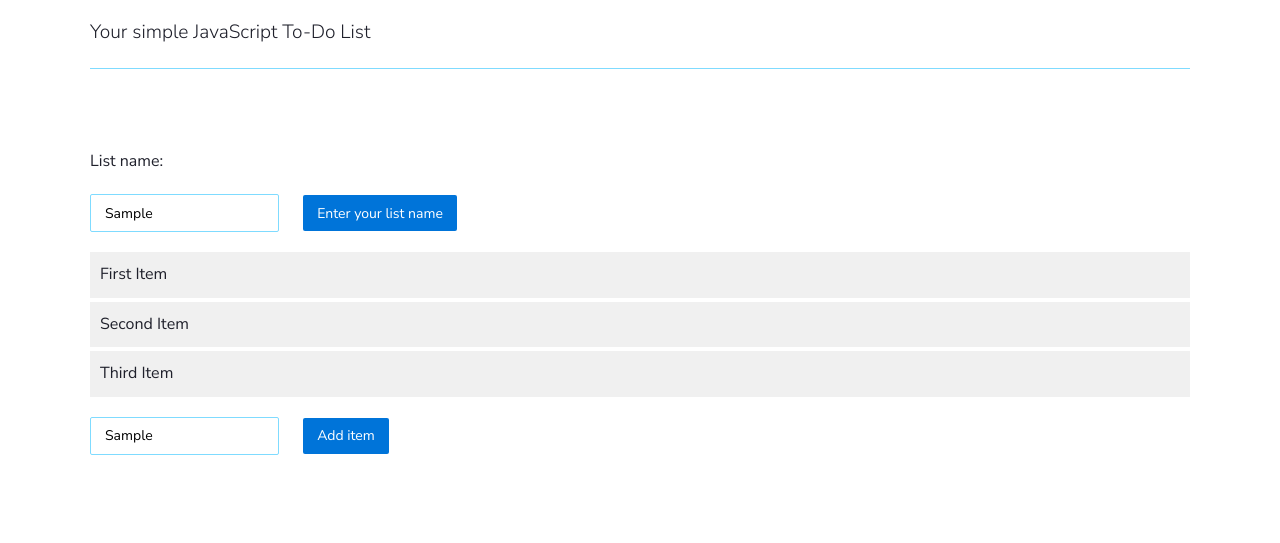
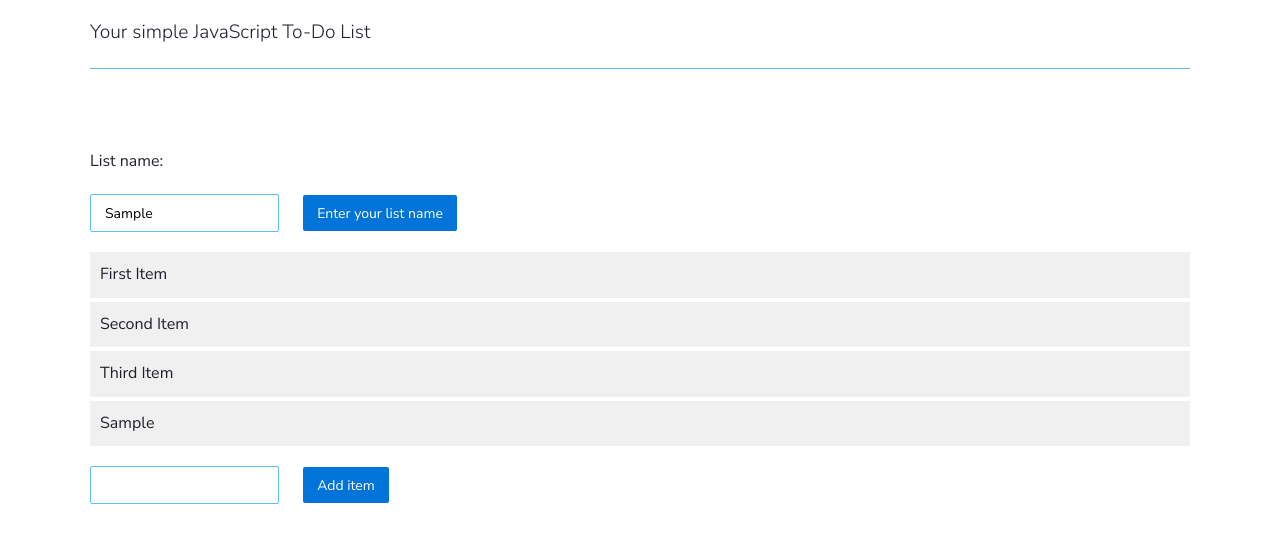
Before and after one commit to tomaszzawada/todoJS, a plain HTML site: page index.html in a window 1280 px wide. Both pictures are taken after typing "Sample", "Sample" into the empty fields and a click on the button "Add item". Shown: the part 107-650 px from the top of the page. Drawn offline with Linux system fonts and the light colour scheme.

Commit message:
Add item to list feature added

```diff
--- a/css/style.css
+++ b/css/style.css
@@ -3,7 +3,7 @@
   --main-gray: #8a8ca5;
   --light-gray: #f0f0f0;
   --main-blue: #0074d9;
-  --sec-blue: #7fdbff;
+  --sec-blue: #60c0e6;
   --main-green: #3d9970;
   --sec-green: rgb(100, 255, 160);
 }
@@ -71,11 +71,11 @@ button {
   border: none;
   cursor: pointer;
   text-align: center;
-  transition: background 250ms ease-in-out, transform 150ms ease;
+  transition: background 150ms ease-in-out, transform 150ms ease;
 }
 
 button:hover {
-  background: var(--main-green);
+  background: var(--sec-blue);
 }
 
 button:active {
--- a/js/main.js
+++ b/js/main.js
@@ -1,21 +1,45 @@
-const listName = document.querySelector("p.listName");
-const inputListName = document.querySelector("input.inputListName");
-const btnListName = document.querySelector("button.btnListName");
+const listName = document.querySelector('p.listName');
+const inputListName = document.querySelector('input.inputListName');
+const btnListName = document.querySelector('button.btnListName');
+const inputAdd = document.querySelector('input.inputAdd');
+const btnAdd = document.querySelector('button.btnAdd');
 
 // Change List Name
 function changeListName() {
-  const nameValue = inputListName.value;
-  if (nameValue.length > 0) {
-    listName.innerHTML = nameValue + ":";
-  }
+    const value = inputListName.value;
+    if (value.length > 0) {
+        listName.innerHTML = value + ":";
+    }
 }
 
-btnListName.addEventListener("click", () => {
-  changeListName();
+btnListName.addEventListener('click', () => {
+    changeListName();
 });
 
-inputListName.addEventListener("keyup", e => {
-  if (e.keyCode == 13) {
-    changeListName();
-  }
+inputListName.addEventListener('keyup', (e) => {
+    if(e.keyCode == 13) {
+        changeListName();
+    }
 });
+
+// Add Items to list
+function addItem() {
+    let ul = document.getElementsByTagName('ul')[0];
+    let li = document.createElement('li');
+    const value = inputAdd.value;
+    if (value.length > 0) {
+        li.textContent = value;
+        ul.appendChild(li);
+        inputAdd.value = '';
+    }
+}
+
+btnAdd.addEventListener('click', () => {
+    addItem();
+});
+
+inputAdd.addEventListener('keyup', (e) => {
+    if(e.keyCode == 13) {
+        addItem();
+    }
+});
```
